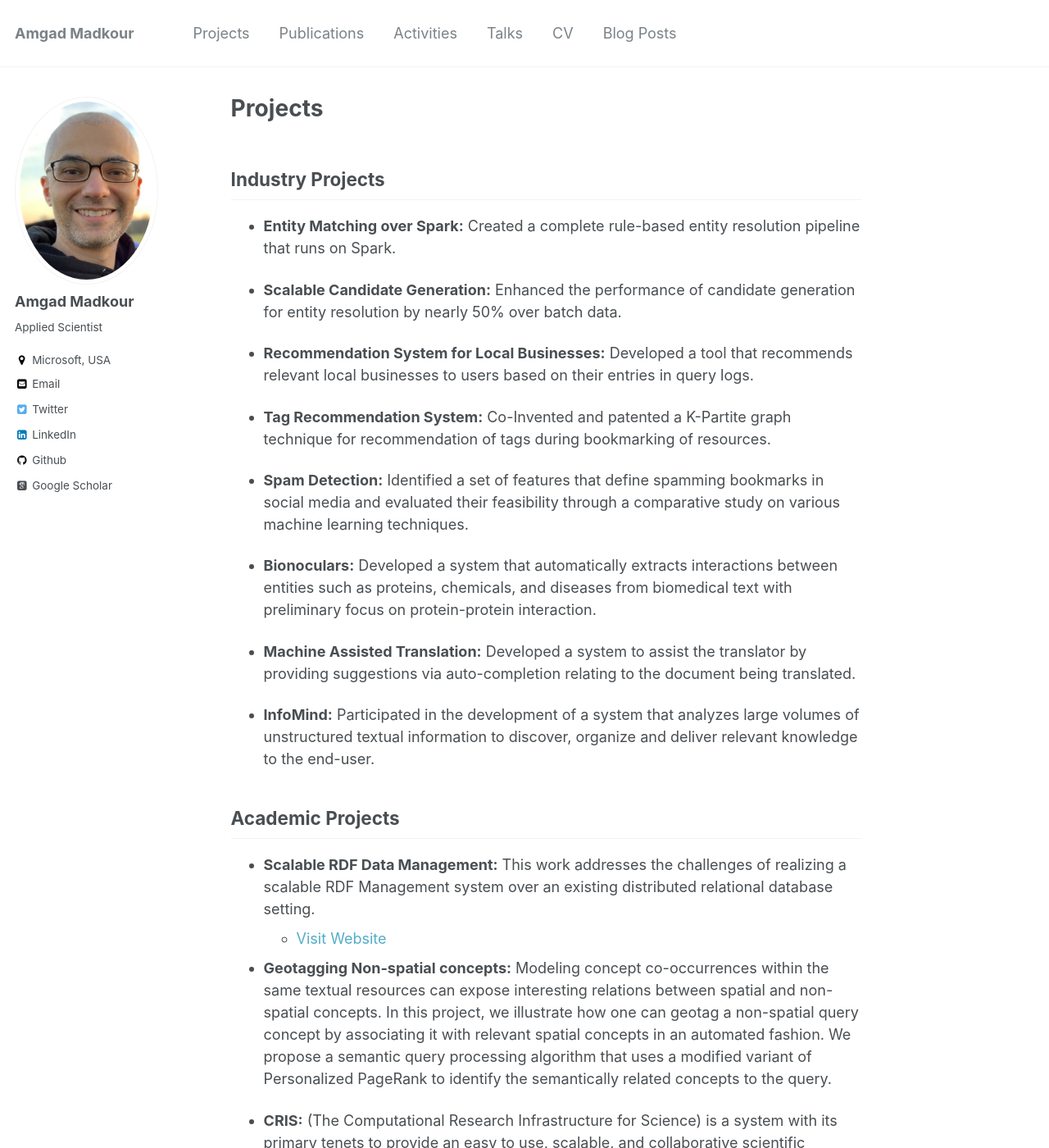
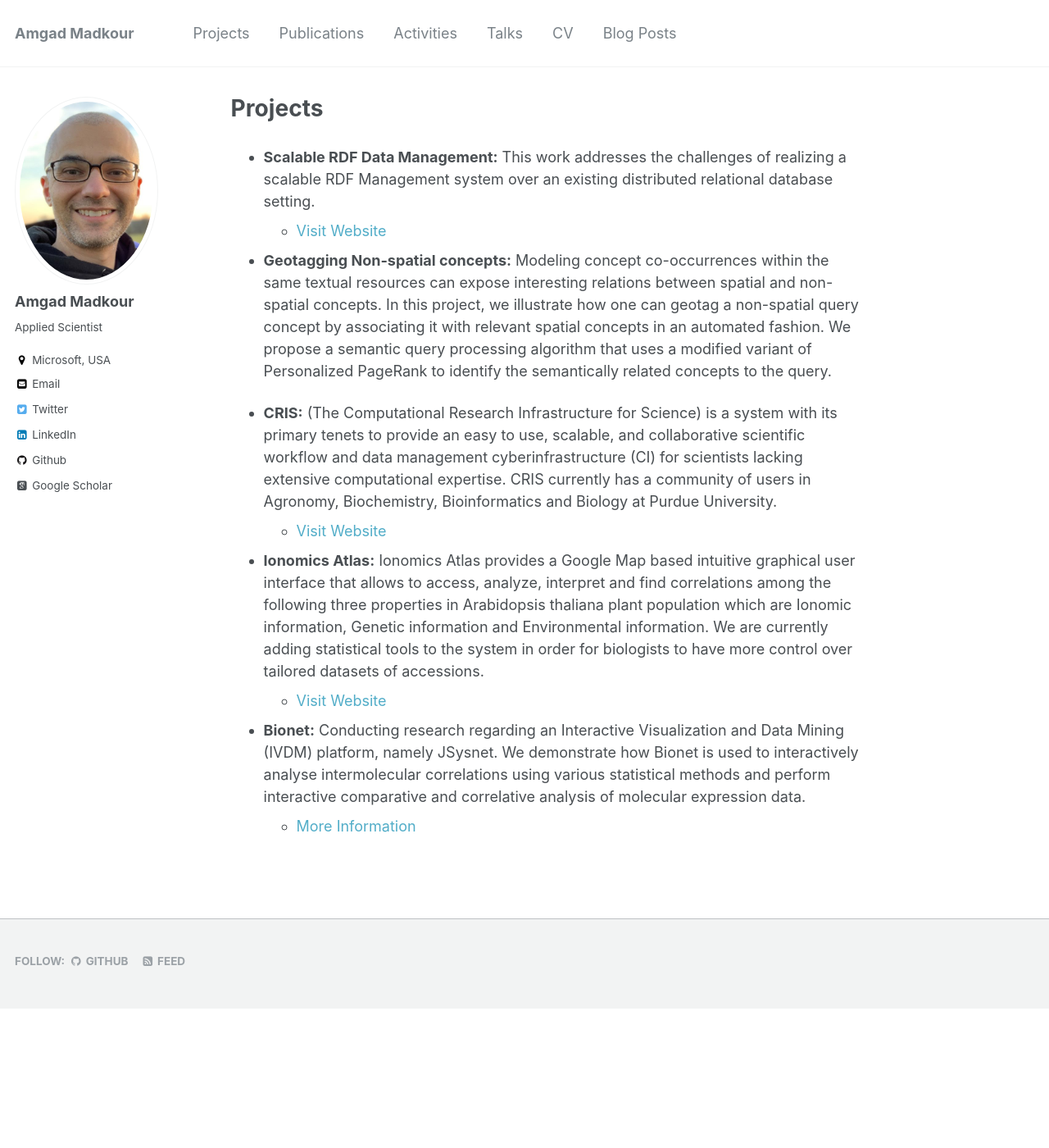
Before and after one commit to amgadmadkour/amgadmadkour.github.io, a Jekyll site: the page built from _pages/projects.md, in a window 1280 px wide and 1400 px high. Shown: the whole window at 82% size. Built offline with Jekyll 4.4.1, drawn with Linux system fonts in a browser that asks for light colours; some web fonts are replaced.

Commit message:
Remove project categorizations

```diff
--- a/_pages/projects.md
+++ b/_pages/projects.md
@@ -4,26 +4,6 @@ title: "Projects"
 permalink: /projects.html
 author_profile: true
 ---
-
-## Industry Projects
-
-* **Entity Matching over Spark:** Created a complete rule-based entity resolution pipeline that runs on Spark.
-
-* **Scalable Candidate Generation:** Enhanced the performance of candidate generation for entity resolution by nearly 50% over batch data.
-
-* **Recommendation System for Local Businesses:** Developed a tool that recommends relevant local businesses to users based on their entries in query logs.
-
-* **Tag Recommendation System:** Co-Invented and patented a K-Partite graph technique for recommendation of tags during bookmarking of resources.
-
-* **Spam Detection:** Identified a set of features that define spamming bookmarks in social media and evaluated their feasibility through a comparative study on various machine learning techniques.
-
-* **Bionoculars:** Developed a system that automatically extracts interactions between entities such as proteins, chemicals, and diseases from biomedical text with preliminary focus on protein-protein interaction.
-
-* **Machine Assisted Translation:** Developed a system to assist the translator by providing suggestions via auto-completion relating to the document being translated.
-
-* **InfoMind:** Participated in the development of a system that analyzes large volumes of unstructured textual information to discover, organize and deliver relevant knowledge to the end-user.
-
-## Academic Projects
 
 * **Scalable RDF Data Management:** This work addresses the challenges of realizing a scalable RDF Management system over an existing distributed relational database setting.
   * [Visit Website](https://github.com/amgadmadkour/knowledgecubes)
```
